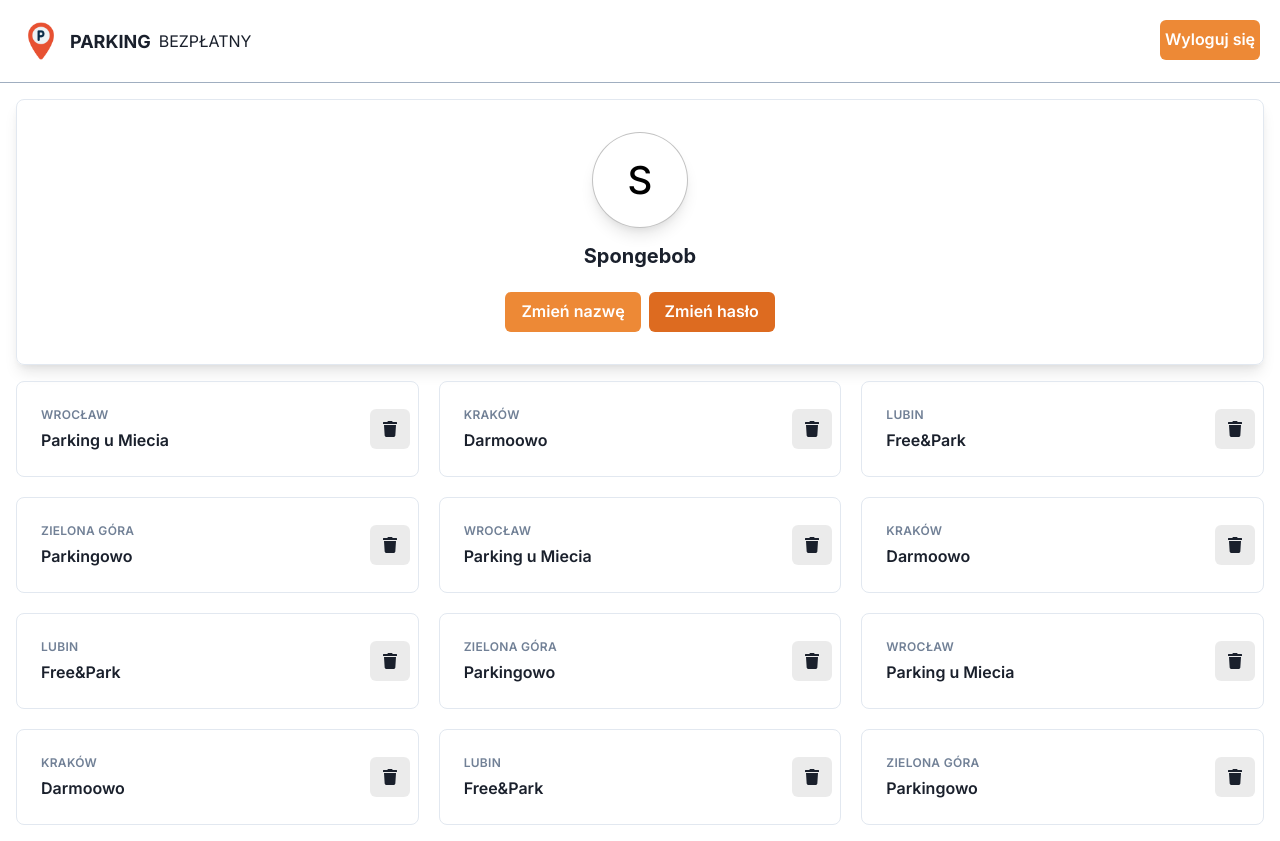
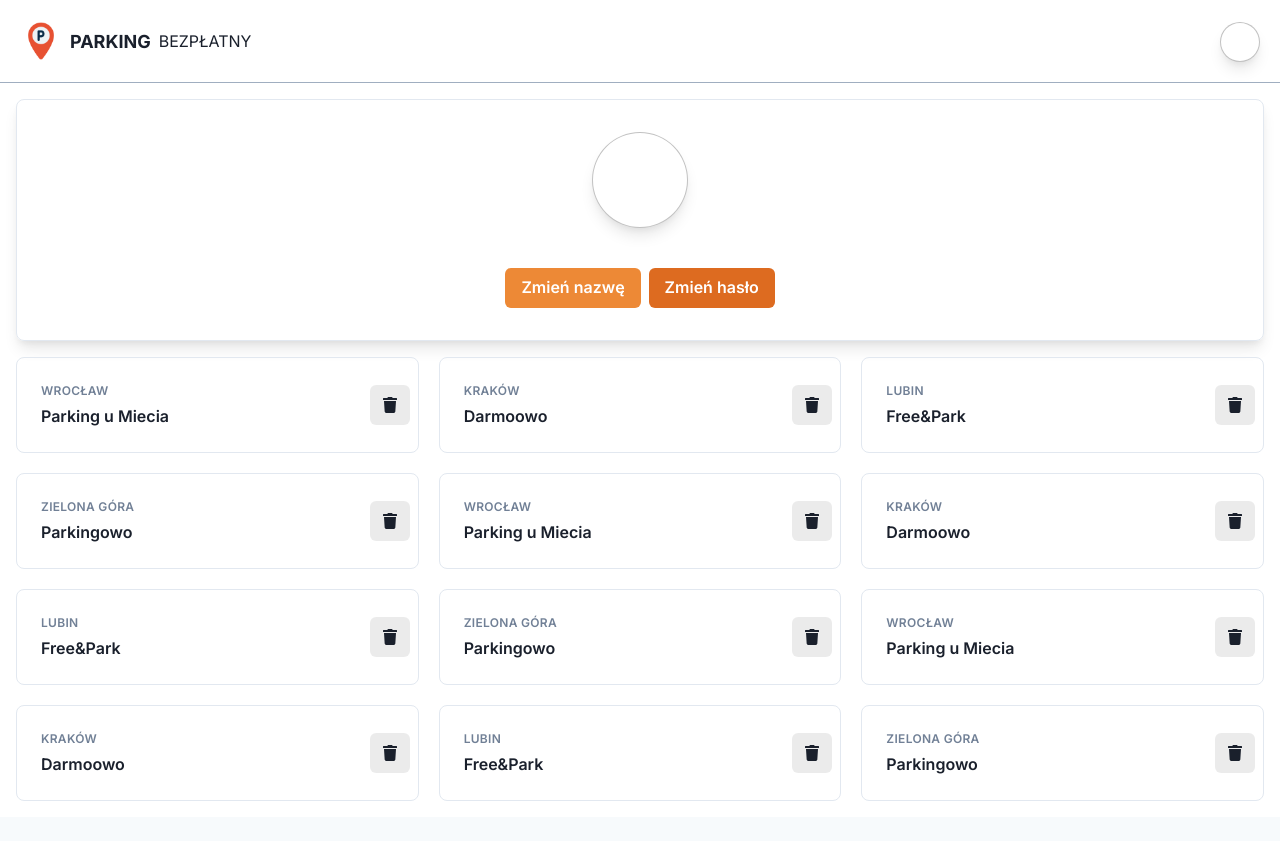
Before and after one commit to parkingbezplatny/app, a Next.js app: page /profile in a window 1280 px wide. After the commit the page ends 817 px from the top, so only its background shows below. Built offline with nearby package versions, Linux system fonts and the light colour scheme; no server answers.

Commit message:
Modify navbar to use menu instead of button #103 (#104)
* displaying actual username in profile component

* replaced logout button with avatar menu

```diff
--- a/app/(pages)/(user)/profile/page.tsx
+++ b/app/(pages)/(user)/profile/page.tsx
@@ -13,20 +13,20 @@ import {
 } from "@chakra-ui/react";
 import { useState } from "react";
 import { FaTrash } from "react-icons/fa";
+import { useSession } from "next-auth/react";
+
 
 import Navbar from "@/components/navbar";
 import UsernameModal from "@/components/username-modal";
 import PasswordModal from "@/components/password-modal";
 
 export default function Profile() {
+  const { data: session } = useSession();
+
   const columns = useBreakpointValue({ base: 1, md: 2, lg: 3 });
 
   const usernameModal = useDisclosure();
   const passwordModal = useDisclosure();
-
-  const [user, setUser] = useState({
-    name: "Spongebob",
-  });
 
   const parkings = [
     {
@@ -106,7 +106,7 @@ export default function Profile() {
         alignItems="center"
       >
         <Avatar
-          name={user.name}
+          name={session?.user?.username}
           bg="white"
           color="black"
           shadow="lg"
@@ -116,7 +116,7 @@ export default function Profile() {
           my={4}
         />
         <Heading size="md" mb={6}>
-          {user.name}
+        {session?.user?.username}
         </Heading>
         <Flex mb={4}>
           <Button
--- a/components/navbar.tsx
+++ b/components/navbar.tsx
@@ -12,9 +12,15 @@ import {
   DrawerOverlay,
   DrawerContent,
   DrawerCloseButton,
+  Avatar,
+  Menu,
+  MenuButton,
+  MenuList,
+  MenuItem,
+  Icon,
 } from "@chakra-ui/react";
 import { useState } from "react";
-import { FiMenu } from "react-icons/fi";
+import { FiMenu, FiLogOut } from "react-icons/fi";
 import Link from "next/link";
 import { signOut, useSession } from "next-auth/react";
 
@@ -33,6 +39,8 @@ const Navbar = () => {
       wrap="wrap"
       padding="1.25rem"
       borderBottom="1px solid #A0AEC0"
+      position="relative"
+      zIndex="dropdown"
     >
       <Link href="/dashboard">
         <Flex align="center">
@@ -54,23 +62,37 @@ const Navbar = () => {
         display={{ base: "none", md: "block" }}
         flexBasis={{ base: "100%", md: "auto" }}
       >
-        <Flex align="center">
-          <Text w={"120px"} fontSize={"sm"} fontWeight={"bold"} mx={2}>
-            {session?.user?.username}
-          </Text>
-          <Button
-            bg="orange.400"
-            _hover={{
-              bg: "#DD6B20",
-            }}
-            textColor="white"
-            w="100px"
-            size="md"
-            onClick={logout}
-          >
-            Wyloguj się
-          </Button>
-        </Flex>
+        <Box zIndex={999}>
+          <Menu z-index="3">
+            <MenuButton
+              as={Button}
+              rounded={"full"}
+              variant={"link"}
+              cursor={"pointer"}
+            >
+              <Avatar
+                bg="white"
+                color="black"
+                shadow="lg"
+                borderWidth={1}
+                borderColor={"blackAlpha.400"}
+                boxSize={10}
+                name={session?.user?.username}
+              />
+            </MenuButton>
+            <MenuList>
+              <Link href="/profile">
+                <MenuItem>Profil</MenuItem>
+              </Link>
+              <MenuItem onClick={logout}>
+                <Box display="flex">
+                  Wyloguj się
+                  <Icon ml={2} mt={"4.5px"} as={FiLogOut} />
+                </Box>
+              </MenuItem>
+            </MenuList>
+          </Menu>
+        </Box>
       </Box>
 
       <Drawer isOpen={isOpen} placement="right" onClose={onClose}>
@@ -79,16 +101,29 @@ const Navbar = () => {
           <VStack align="center" justify="center" mt={5} mx={4}>
             <DrawerCloseButton mt={2} />
             <Text mt={8} fontSize={"sm"}>
-              Aktualnie zalogowany jako:
+              Aktualnie zalogowano jako:
             </Text>
             <Text mb={4} fontSize={"sm"} fontWeight={"bold"}>
               {session?.user?.username}
             </Text>
             <Button
+              as={Link}
+              href="/profile"
               size="sm"
               bg="orange.400"
               _hover={{
-                bg: "#DD6B20",
+                bg: "orange.500",
+              }}
+              textColor="white"
+              w={"full"}
+            >
+              Profil
+            </Button>
+            <Button
+              size="sm"
+              bg="orange.500"
+              _hover={{
+                bg: "orange.600",
               }}
               textColor="white"
               w={"full"}
```
